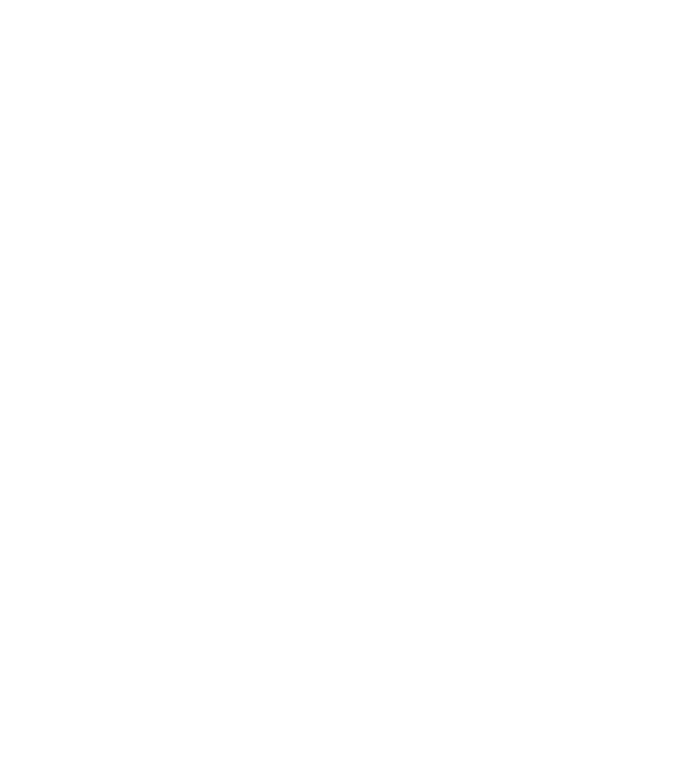
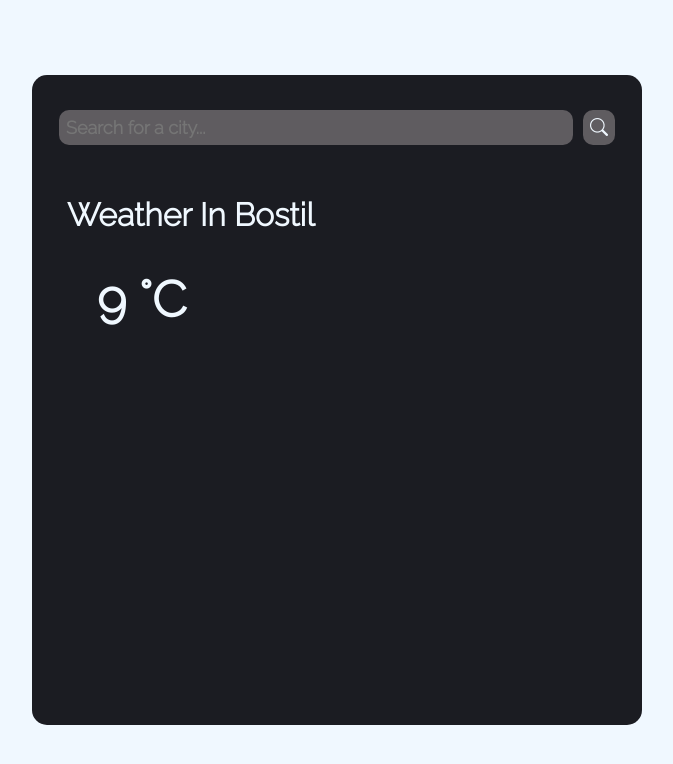
Before and after one commit to Catskhi/react-weather-app, a React (Create React App) app: page / in a window 1280 px wide. Shown: the top 764 px of the page, without its empty margins (303-976 px from the left). Built offline with nearby package versions, Linux system fonts and the light colour scheme; the HTML template or start-up script is replaced by a standard one.

Commit message:
Basic design added

```diff
--- a/public/index.html
+++ b/public/index.html
@@ -24,6 +24,7 @@
       work correctly both with client-side routing and a non-root public URL.
       Learn how to configure a non-root public URL by running `npm run build`.
     -->
+    <link rel="stylesheet" href="https://cdn.jsdelivr.net/npm/bootstrap-icons@1.10.3/font/bootstrap-icons.css">
     <title>React App</title>
   </head>
   <body>
--- a/src/App.tsx
+++ b/src/App.tsx
@@ -1,10 +1,11 @@
 import React from 'react';
+import DisplayCard from './components/Card/DisplayCard';
 
 function App() {
   return (
-    <div className="App">
-
-    </div>
+    <>
+        <DisplayCard/>
+    </>
   );
 }
 
--- /dev/null
+++ b/src/Global.d.ts
@@ -0,0 +1 @@
+declare module "*.module.css"
--- /dev/null
+++ b/src/components/Card/DisplayCard.module.css
@@ -0,0 +1,96 @@
+.flexCard {
+    display: flex;
+    justify-content: center;
+    align-items: center;
+    height: 100vh;
+    transition: .3s;
+}
+
+@keyframes CardAnimation {
+    0% {
+        background-color: rgb(27, 28, 34);
+        margin-top: 150px;
+    }
+}
+
+.Card {
+    color: aliceblue;
+    background-color: rgb(27, 28, 34);
+    height: 80vh;
+    width: 80vw;
+    border-radius: 15px;
+    padding: 5px;
+    transition: .3s;
+    animation-name: CardAnimation;
+    animation-duration: .7s;
+    animation-timing-function: ease-out;
+
+    display: flex;
+    flex-direction: column;
+    align-items: center;
+}
+
+.textLeft {
+    align-self: flex-start;
+    transition: .3s;
+}
+
+.title {
+    padding: 30px;
+    margin-bottom: -35px;
+}
+
+.weather {
+    align-self: flex-start;
+    margin-left: 60px;
+    font-size: 50px;
+    transition: .3s;
+}
+
+.searchInput {
+    background-color: rgba(238, 228, 228, 0.322);
+    color: aliceblue;
+    font-size: 18px;
+    font-weight: bold;
+    border: 0;
+    border-radius: 10px;
+    margin-top: 30px;
+    padding: 7px;
+    width: 55vw;
+    transition: .3s;
+}
+
+.searchInput:focus {
+    outline: none;
+    box-shadow: 0 0 0 2px aliceblue;
+}
+
+.searchButton {
+    font-size: 18px;
+    padding: 7px;
+    background-color: rgba(238, 228, 228, 0.322);
+    border-radius: 10px;
+    margin-left: 10px;
+    transition: .3s;
+}
+
+.searchButton:hover {
+    cursor: pointer;
+    color: rgb(181, 188, 194);
+    background-color: rgba(175, 169, 169, 0.322);
+}
+
+.searchButton:active {
+    color: rgb(118, 125, 129);
+    background-color: rgba(133, 126, 126, 0.322);
+}
+
+@media screen and (min-width : 1000px) {
+    .Card {
+        width: 600px;
+    }
+
+    .searchInput {
+        width: 500px;
+    }
+}
--- /dev/null
+++ b/src/components/Card/DisplayCard.tsx
@@ -0,0 +1,24 @@
+import React from 'react';
+
+import styles from './DisplayCard.module.css'
+
+export interface IDisplayCardProps {
+}
+
+export default function DisplayCard (props: IDisplayCardProps) {
+  return (
+    <div className={styles.flexCard}>
+      <div className={styles.Card}>
+        <div>
+          <form>
+              <input className={styles.searchInput} type={'text'}
+              placeholder={'Search for a city...'}
+              ></input><i className={"bi bi-search " + styles.searchButton}/>
+          </form>
+        </div>
+        <h1 className={styles.textLeft + ' ' + styles.title}>Weather In Bostil</h1>
+        <h2 className={styles.centralize + ' ' + styles.weather}>9 °C</h2>
+      </div>
+    </div>
+  );
+}
--- a/src/index.css
+++ b/src/index.css
@@ -1,13 +1,10 @@
+@import url('https://fonts.googleapis.com/css2?family=Raleway:wght@300&family=Roboto:ital,wght@1,100&display=swap');
+
+* {
+  font-family: 'Raleway', sans-serif;
+}
+
 body {
   margin: 0;
-  font-family: -apple-system, BlinkMacSystemFont, 'Segoe UI', 'Roboto', 'Oxygen',
-    'Ubuntu', 'Cantarell', 'Fira Sans', 'Droid Sans', 'Helvetica Neue',
-    sans-serif;
-  -webkit-font-smoothing: antialiased;
-  -moz-osx-font-smoothing: grayscale;
+  background-color: aliceblue;
 }
-
-code {
-  font-family: source-code-pro, Menlo, Monaco, Consolas, 'Courier New',
-    monospace;
-}
```
